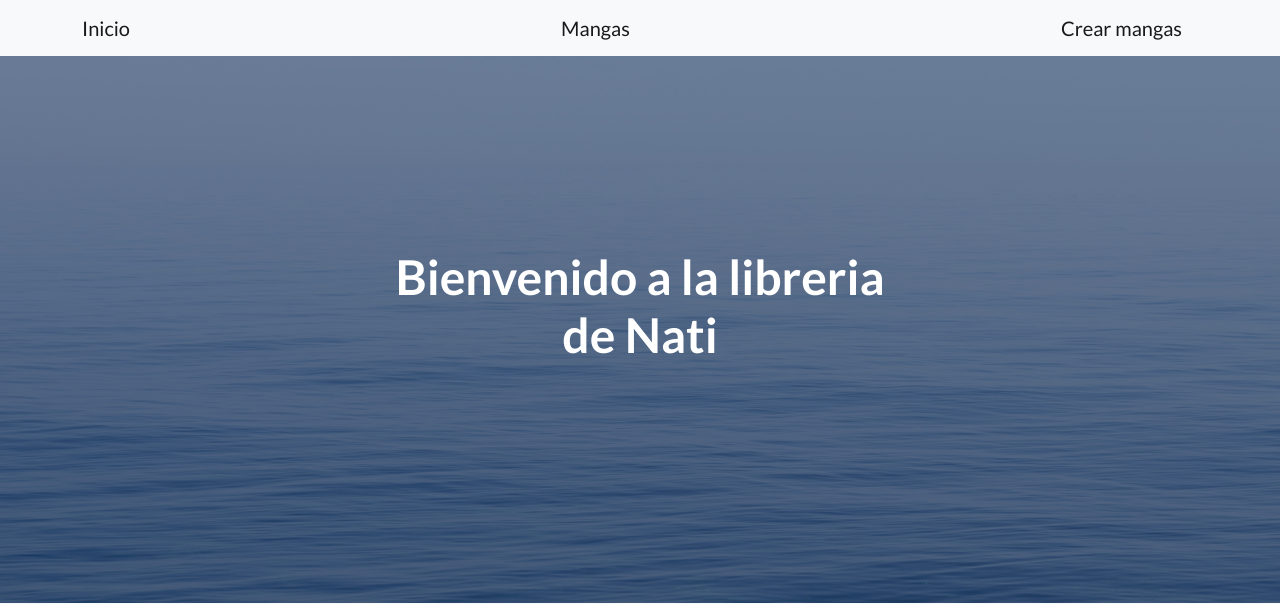
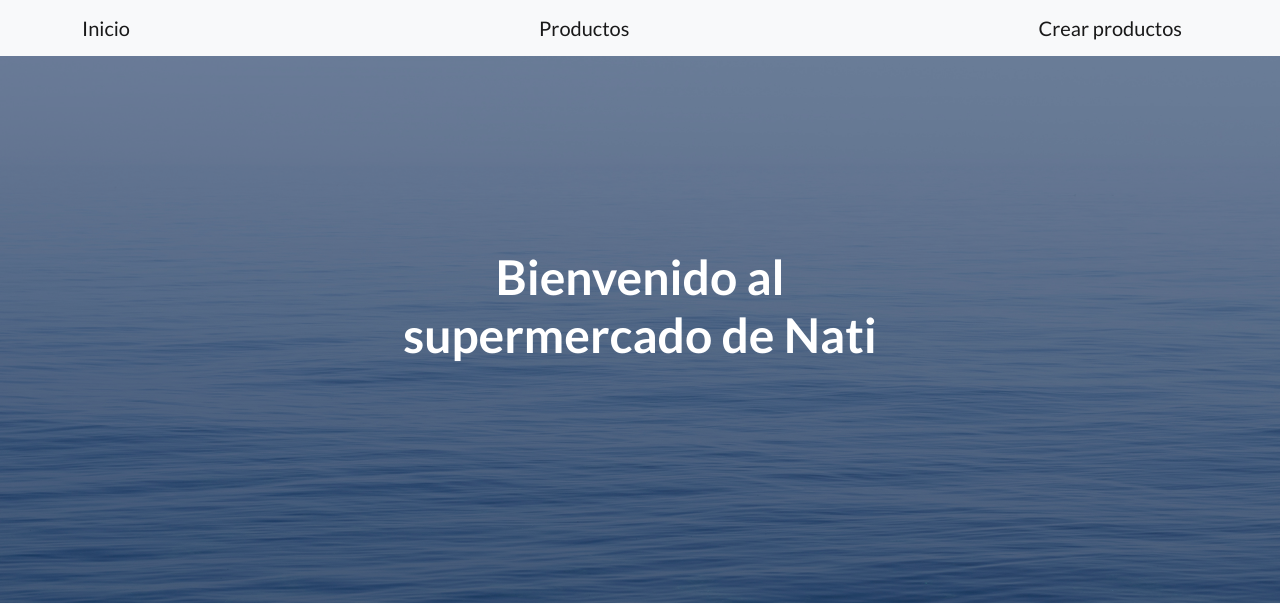
Before and after one commit to NataliaChiara/NataliaChiara-Tercera_pre-entrega_Chiara, a Django app: page / in a window 1280 px wide. Shown: the top 604 px of the page. Run offline with Django 4.2, Linux system fonts and the light colour scheme; some libraries are stand-ins or nearby versions.

Commit message:
agregue modelo maquillaje

```diff
--- a/inicio/admin.py
+++ b/inicio/admin.py
@@ -1,4 +1,5 @@
 from django.contrib import admin
-from inicio.models import Manga
+from inicio.models import Manga, Maquillaje
 
 admin.site.register(Manga)
+admin.site.register(Maquillaje)
--- a/inicio/forms.py
+++ b/inicio/forms.py
@@ -8,3 +8,7 @@ class CrearMangaFormulario(forms.Form):
 
 class BusquedaMangaFormulario(forms.Form):
     nombre = forms.CharField(max_length=30, required=False)
+
+class CrearMaquillajeFormulario(forms.Form):
+    nombre = forms.CharField(max_length=30)
+    marca = forms.CharField(max_length=30)
--- a/inicio/templates/inicio/inicio.html
+++ b/inicio/templates/inicio/inicio.html
@@ -1,10 +1,10 @@
 {% extends "base.html" %}
 
 {% block title_head %}
-<title>Libreria de Nati</title>
+<title>Supermercado de Nati</title>
 {% endblock title_head %}
 
 
 {% block h1_header %}
-Bienvenido a la libreria de Nati
+Bienvenido al supermercado de Nati
 {% endblock h1_header %}
--- a/inicio/urls.py
+++ b/inicio/urls.py
@@ -1,9 +1,9 @@
 
 from django.urls import path
-from inicio.views import inicio, mangas, crear_manga
+from inicio.views import inicio, productos, crear_productos
 
 urlpatterns = [
     path('', inicio, name='inicio'),
-    path('mangas/', mangas, name='mangas'),
-    path('mangas/crear/', crear_manga, name='crear_manga')
+    path('productos/', productos, name='productos'),
+    path('productos/crear/', crear_productos, name='crear_productos')
 ]
--- a/inicio/views.py
+++ b/inicio/views.py
@@ -1,32 +1,42 @@
 from django.shortcuts import render, redirect
-from inicio.models import Manga
-from inicio.forms import CrearMangaFormulario, BusquedaMangaFormulario
+from inicio.models import Manga, Maquillaje
+from inicio.forms import CrearMangaFormulario, BusquedaMangaFormulario, CrearMaquillajeFormulario
 
 def inicio(request):
     return render(request, 'inicio/inicio.html', {})
 
-def mangas(request):
+def productos(request):
     formulario = BusquedaMangaFormulario(request.GET)
     if formulario.is_valid():
         manga_a_buscar = formulario.cleaned_data.get('nombre')
         listado_de_mangas = Manga.objects.filter(nombre__icontains = manga_a_buscar)
 
-    return render(request, 'inicio/mangas.html', {'formulario': formulario, 'listado_de_mangas': listado_de_mangas})
+    listado_de_maquillaje = Maquillaje.objects.all()
 
-def crear_manga(request):
+    return render(request, 'inicio/productos.html', {'formulario': formulario, 'listado_de_mangas': listado_de_mangas, 'listado_de_maquillaje': listado_de_maquillaje})
+
+def crear_productos(request):
     if request.method == 'POST':
-        formulario = CrearMangaFormulario(request.POST)
-        if formulario.is_valid():
-            info_limpia = formulario.cleaned_data
+        formulario_mangas = CrearMangaFormulario(request.POST)
+        if formulario_mangas.is_valid():
+            info_limpia = formulario_mangas.cleaned_data
             nombre = info_limpia.get('nombre')
             autor = info_limpia.get('autor')
             descripcion = info_limpia.get('descripcion')
             anio = info_limpia.get('anio')
             manga = Manga(nombre=nombre, autor=autor, descripcion=descripcion, anio=anio)
             manga.save()
-            return redirect('mangas')
-        else:
-            return render(request, 'inicio/crear_manga.html' , {'formulario': formulario})
+            return redirect('productos')
 
-    formulario = CrearMangaFormulario()
-    return render(request, 'inicio/crear_manga.html' , {'formulario': formulario})
+        formulario_maquillaje = CrearMaquillajeFormulario(request.POST)
+        if formulario_maquillaje.is_valid():
+            info_limpia = formulario_maquillaje.cleaned_data
+            nombre = info_limpia.get('nombre')
+            marca = info_limpia.get('marca')
+            maquillaje = Maquillaje(nombre=nombre, marca=marca)
+            maquillaje.save()
+            return redirect('productos')
+
+    formulario_mangas = CrearMangaFormulario()
+    formulario_maquillaje = CrearMaquillajeFormulario()
+    return render(request, 'inicio/crear_productos.html' , {'formulario_mangas': formulario_mangas, 'formulario_maquillaje': formulario_maquillaje})
--- a/templates/base.html
+++ b/templates/base.html
@@ -18,8 +18,8 @@
         <nav class="navbar navbar-light bg-light static-top">
             <div class="container">
                 <a class="navbar-brand" href={% url "inicio" %}>Inicio</a>
-                <a class="navbar-brand" href={% url "mangas" %}>Mangas</a>
-                <a class="navbar-brand" href={% url "crear_manga" %}>Crear mangas</a>
+                <a class="navbar-brand" href={% url "productos" %}>Productos</a>
+                <a class="navbar-brand" href={% url "crear_productos" %}>Crear productos</a>
                 <!-- <a class="btn btn-primary" href="#signup">Sign Up</a> -->
             </div>
         </nav>
```
Also changed, not shown: inicio/models.py (+7 -0 lines), inicio/templates/inicio/crear_productos.html (renamed from inicio/templates/inicio/crear_manga.html, +11 -3 lines), inicio/templates/inicio/productos.html (renamed from inicio/templates/inicio/mangas.html, +17 -2 lines), README.md, inicio/migrations/0001_initial.py.
